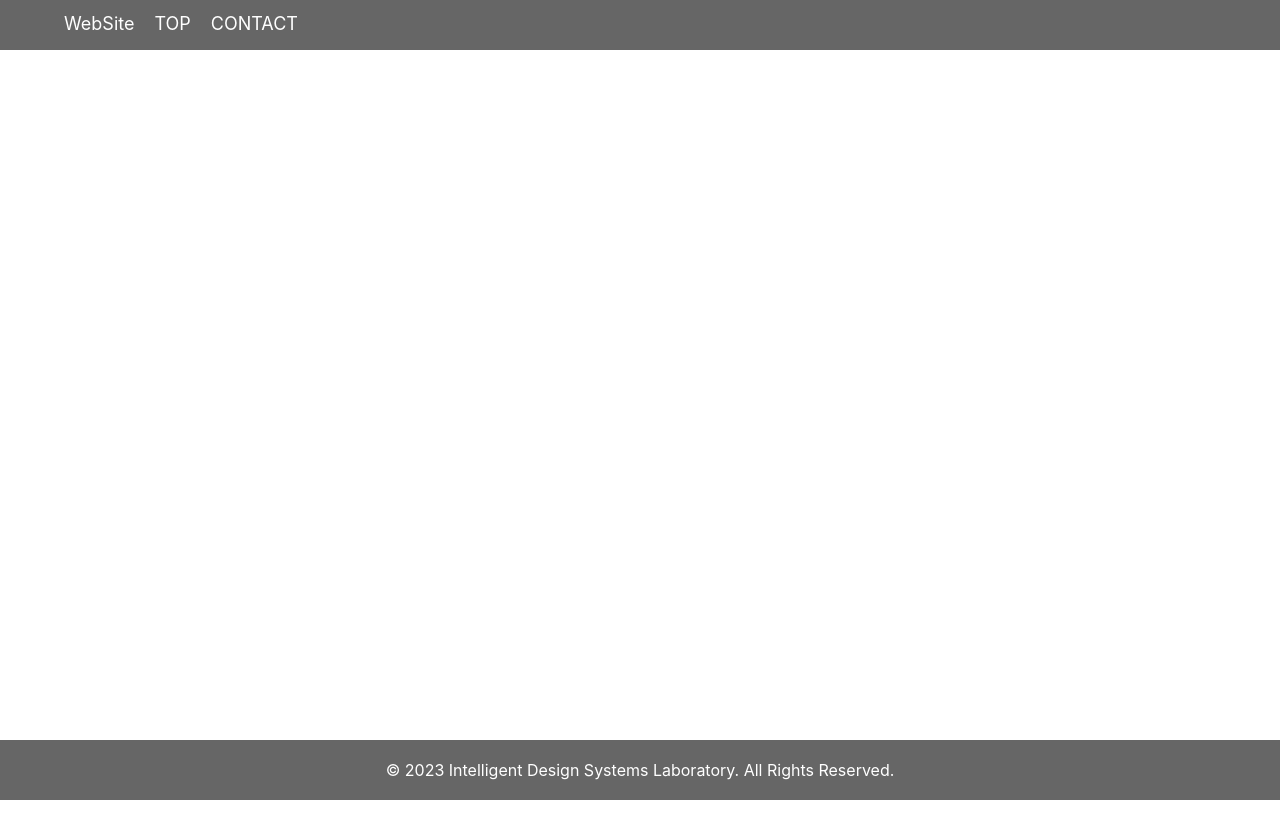
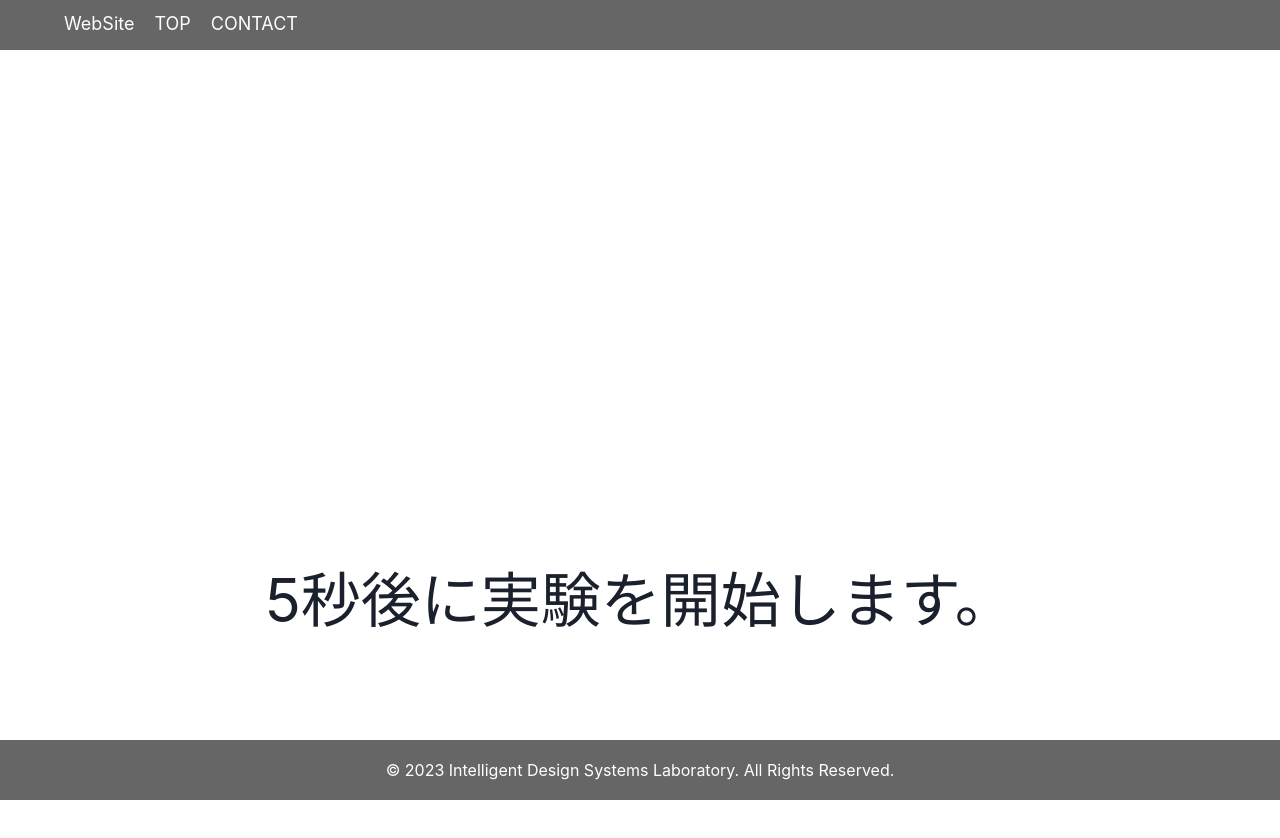
Before and after one commit to ISDL-dev/MERS, a React (Create React App) app in the folder frontend/: page /prerating in a window 1280 px wide. Shown: the top 838 px of the page. Before the commit the page ends 800 px from the top, so only its background shows below. Built offline with nearby package versions, Linux system fonts and the light colour scheme.

Commit message:
#29 create prerating page

```diff
--- a/frontend/src/App.tsx
+++ b/frontend/src/App.tsx
@@ -4,6 +4,7 @@ import { ChakraProvider } from '@chakra-ui/react'
 import Header from "./features/Header";
 import Footer from "./features/Footer";
 import Questionnare from "./routes/Questionnare";
+import PreRating from "./routes/PreRating";
 
 function App() {
   return (
@@ -13,6 +14,7 @@ function App() {
         <BrowserRouter>
           <Routes>
             <Route path='/questionnare' element={<Questionnare />}/>
+            <Route path='/prerating' element={<PreRating />}/>
           </Routes>
         </BrowserRouter>
         <Footer/>
--- /dev/null
+++ b/frontend/src/routes/PreRating/index.tsx
@@ -0,0 +1,30 @@
+import { useState, useEffect } from 'react';
+import { Text, Box, Center } from "@chakra-ui/react";
+import { useNavigate } from 'react-router-dom';
+// import "./Completion.css"
+
+function PreRating() {
+    const navigate = useNavigate()
+    const [time, setTime] = useState(10);
+
+    useEffect(() => {
+        setTimeout(() => {
+            const sec = time - 1;
+            setTime(sec)
+            if (sec===0){
+                navigate("/rating")
+            }
+        },1000);
+    });
+    return (
+        <div>
+            <Box h='1200px' justifyContent='center' alignItems='center'>
+                <Center h='100%'>
+                    <Text textAlign="center" fontSize='6xl'>{time}秒後に実験を開始します。</Text>
+                </Center>
+            </Box>
+        </div>
+    );
+}
+
+export default PreRating
```
